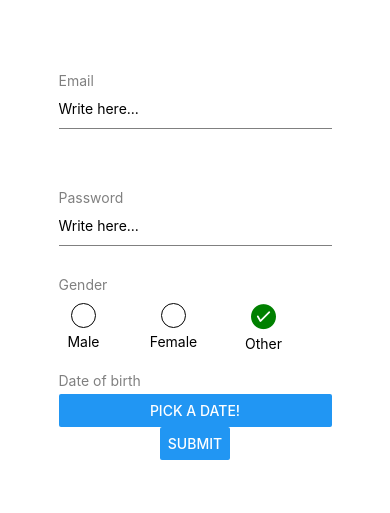
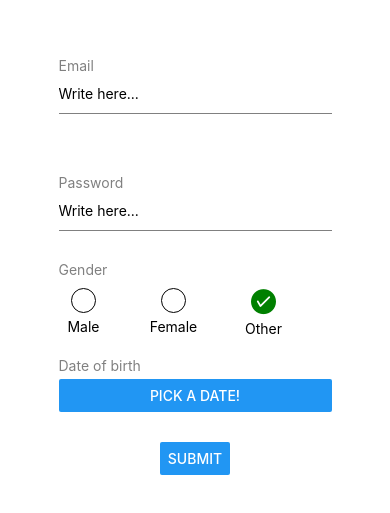
Before and after one commit to delphineuw/Us, a React Native app in the folder frontend/: screen / in a window 390 px wide. Shown: the part 171-684 px from the top of the page. Built offline with nearby package versions, Linux system fonts and the light colour scheme.

Commit message:
Form finished v2

```diff
--- a/frontend/App.js
+++ b/frontend/App.js
@@ -3,45 +3,14 @@ import { Text, View } from 'react-native';
 
 // Local imports
 import FormTemplate from './app/components/FormTemplate';
-
-const exampleForm = [
-  {
-    id: 2,
-    render: 'text',
-    placeholder: 'Write here...',
-    label: 'Email',
-    multiline: false,
-    type: 'emailAddress',
-    security: false,
-    autoCapitalize: 'none'
-  },
-  {
-    id: 3,
-    render: 'text',
-    placeholder: 'Write here...',
-    label: 'Password',
-    multiline: false,
-    type: 'password',
-    security: true,
-    autoCapitalize: 'none'
-  },
-  {
-    id: 4,
-    render: 'radio',
-    label: 'Gender',
-    options: ['Male', 'Female', 'Other']
-  },
-  {
-    id: 5,
-    render: 'date',
-    label: 'Date of birth'
-  }
-];
+import exampleForm from './app/utils/exampleForm';
 
 const App = () => {
+  const submitHandler = data => console.log(data);
+
   return (
     <View style={{ flex: 1, justifyContent: 'center', alignItems: 'center' }}>
-      <FormTemplate inputs={exampleForm} />
+      <FormTemplate inputs={exampleForm} onSubmit={submitHandler} />
     </View>
   );
 };
--- a/frontend/app/components/DatePickerTemplate/index.js
+++ b/frontend/app/components/DatePickerTemplate/index.js
@@ -6,13 +6,13 @@ import DateTimePicker from '@react-native-community/datetimepicker';
 import styles from './styles';
 
 const DatePickerTemplate = props => {
-  const [date, setDate] = useState(new Date(1598051730000));
   const [show, setShow] = useState(false);
 
   const onChange = (event, selectedDate) => {
-    const currentDate = selectedDate || date;
+    const today = new Date();
+    const currentDate = selectedDate || today;
     setShow(Platform.OS === 'ios');
-    setDate(currentDate);
+    props.onChange(currentDate);
   };
 
   return (
@@ -21,7 +21,7 @@ const DatePickerTemplate = props => {
       {show ? (
         <DateTimePicker
           testID="dateTimePicker"
-          value={date}
+          value={props.value}
           mode="date"
           is24Hour={true}
           display="default"
--- a/frontend/app/components/FormTemplate/index.js
+++ b/frontend/app/components/FormTemplate/index.js
@@ -8,7 +8,17 @@ import DatePickerTemplate from '../DatePickerTemplate/index';
 import styles from './styles';
 
 const FormTemplate = props => {
-  const [radioValue, setRadioValue] = useState('Other');
+  const [formValues, setFormValues] = useState([...props.inputs]);
+
+  const changeHandler = (newValue, input) => {
+    setFormValues(prev => {
+      const updatedInput = { ...input, value: newValue };
+      const filteredArray = prev.filter(item => item.id !== input.id);
+      const resultArray = [...filteredArray, updatedInput];
+      const orderedArray = resultArray.sort((a, b) => (a.id > b.id ? 1 : b.id > a.id ? -1 : 0));
+      return orderedArray;
+    });
+  };
 
   const renderInput = input => {
     switch (input.render) {
@@ -22,6 +32,8 @@ const FormTemplate = props => {
             security={input.security}
             autoCapitalize={input.autoCapitalize}
             key={input.id}
+            value={input.value}
+            onChange={text => changeHandler(text, input)}
           />
         );
 
@@ -31,13 +43,20 @@ const FormTemplate = props => {
             label={input.label}
             key={input.id}
             options={input.options}
-            value={radioValue}
-            onChange={option => setRadioValue(option)}
+            value={input.value}
+            onChange={option => changeHandler(option, input)}
           />
         );
 
       case 'date':
-        return <DatePickerTemplate key={input.id} label={input.label} />;
+        return (
+          <DatePickerTemplate
+            key={input.id}
+            label={input.label}
+            value={input.value}
+            onChange={date => changeHandler(date, input)}
+          />
+        );
 
       default:
         break;
@@ -46,8 +65,10 @@ const FormTemplate = props => {
 
   return (
     <View style={styles.container}>
-      <ScrollView style={styles.inputs}>{props.inputs.map(input => renderInput(input))}</ScrollView>
-      <Button title="Submit" />
+      <ScrollView style={styles.inputs}>{formValues.map(input => renderInput(input))}</ScrollView>
+      <View style={{ marginTop: 30 }}>
+        <Button title="Submit" onPress={() => props.onSubmit(formValues)} />
+      </View>
     </View>
   );
 };
--- a/frontend/app/components/InputTemplate/index.js
+++ b/frontend/app/components/InputTemplate/index.js
@@ -4,15 +4,13 @@ import { View, TextInput, Text } from 'react-native';
 import styles from './styles';
 
 const InputTemplate = props => {
-  const [value, setValue] = React.useState('');
-
   return (
     <View style={styles.container}>
       <Text style={styles.label}>{props.label}</Text>
       <TextInput
         style={styles.input}
-        onChangeText={text => setValue(text)}
-        value={value}
+        onChangeText={text => props.onChange(text)}
+        value={props.value}
         multiline={props.multiline}
         placeholder={props.placeholder}
         textContentType={props.type}
--- /dev/null
+++ b/frontend/app/utils/exampleForm.js
@@ -0,0 +1,39 @@
+const exampleForm = [
+  {
+    id: 2,
+    render: 'text',
+    placeholder: 'Write here...',
+    label: 'Email',
+    multiline: false,
+    type: 'emailAddress',
+    security: false,
+    autoCapitalize: 'none',
+    value: ''
+  },
+  {
+    id: 3,
+    render: 'text',
+    placeholder: 'Write here...',
+    label: 'Password',
+    multiline: false,
+    type: 'password',
+    security: true,
+    autoCapitalize: 'none',
+    value: ''
+  },
+  {
+    id: 4,
+    render: 'radio',
+    label: 'Gender',
+    options: ['Male', 'Female', 'Other'],
+    value: 'Other'
+  },
+  {
+    id: 5,
+    render: 'date',
+    label: 'Date of birth',
+    value: new Date()
+  }
+];
+
+export default exampleForm;
```
Also changed, not shown: frontend/app/utils/DELETE.txt (deleted).
